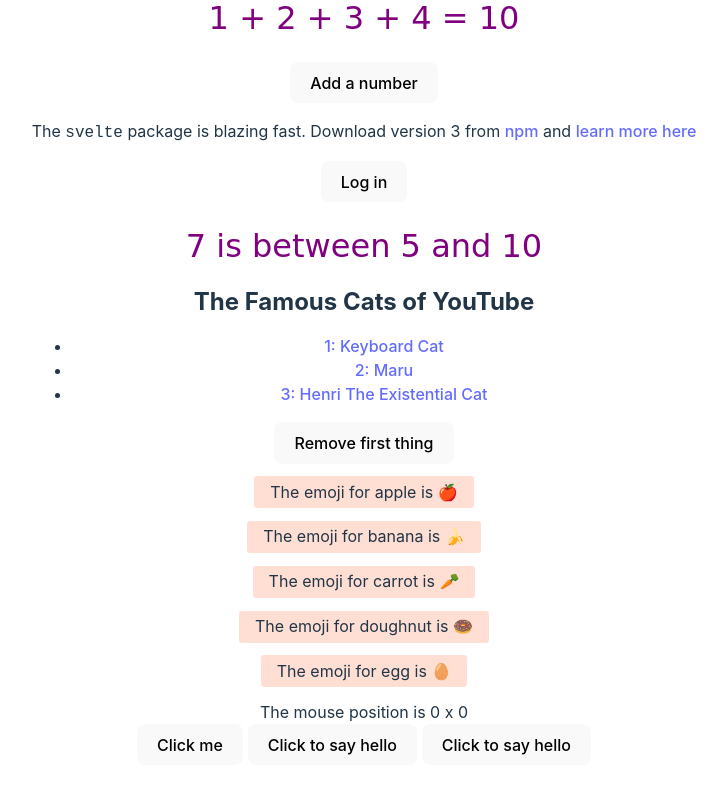
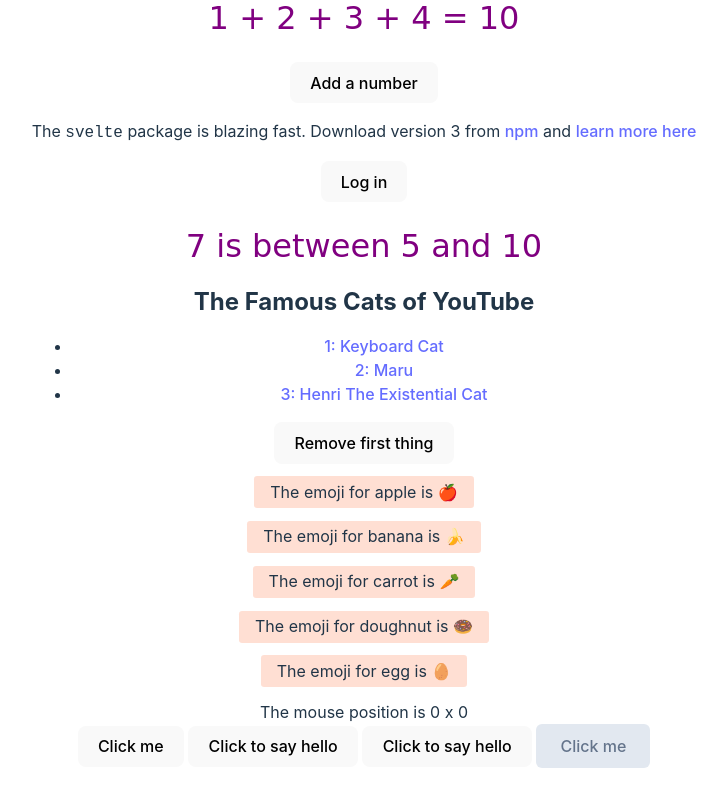
Before and after one commit to henrikvilhelmberglund/todo-svelte, a Svelte app: page / in a window 1280 px wide. Shown: the part 780-1580 px from the top of the page, without its empty margins (276-1003 px from the left). Built offline with nearby package versions, Linux system fonts and the light colour scheme; the HTML template or start-up script is replaced by a standard one.

Commit message:
add custom button

```diff
--- a/src/App.svelte
+++ b/src/App.svelte
@@ -4,6 +4,7 @@
   import Thing from "./Thing.svelte";
   import Inner from "./Inner.svelte";
   import Outer from "./Outer.svelte";
+  import CustomButton from "./CustomButton.svelte";
 
   let name = "world";
   let src = "image.gif";
@@ -67,6 +68,10 @@
 
   function handleMessage(event) {
     alert(event.detail.text);
+  }
+
+  function handleClickNew2() {
+    alert("Button Clicked");
   }
 </script>
 
@@ -155,6 +160,7 @@
 
   <Inner on:message={handleMessage} />
   <Outer on:message={handleMessage} />
+  <CustomButton on:click={handleClickNew2} />
 </main>
 
 <style>
--- /dev/null
+++ b/src/CustomButton.svelte
@@ -0,0 +1,20 @@
+<button> Click me </button>
+
+<style>
+  button {
+    background: #e2e8f0;
+    color: #64748b;
+    border: unset;
+    border-radius: 6px;
+    padding: 0.75rem 1.5rem;
+    cursor: pointer;
+  }
+  button:hover {
+    background: #cbd5e1;
+    color: #475569;
+  }
+  button:focus {
+    background: #94a3b8;
+    color: #f1f5f9;
+  }
+</style>
```
